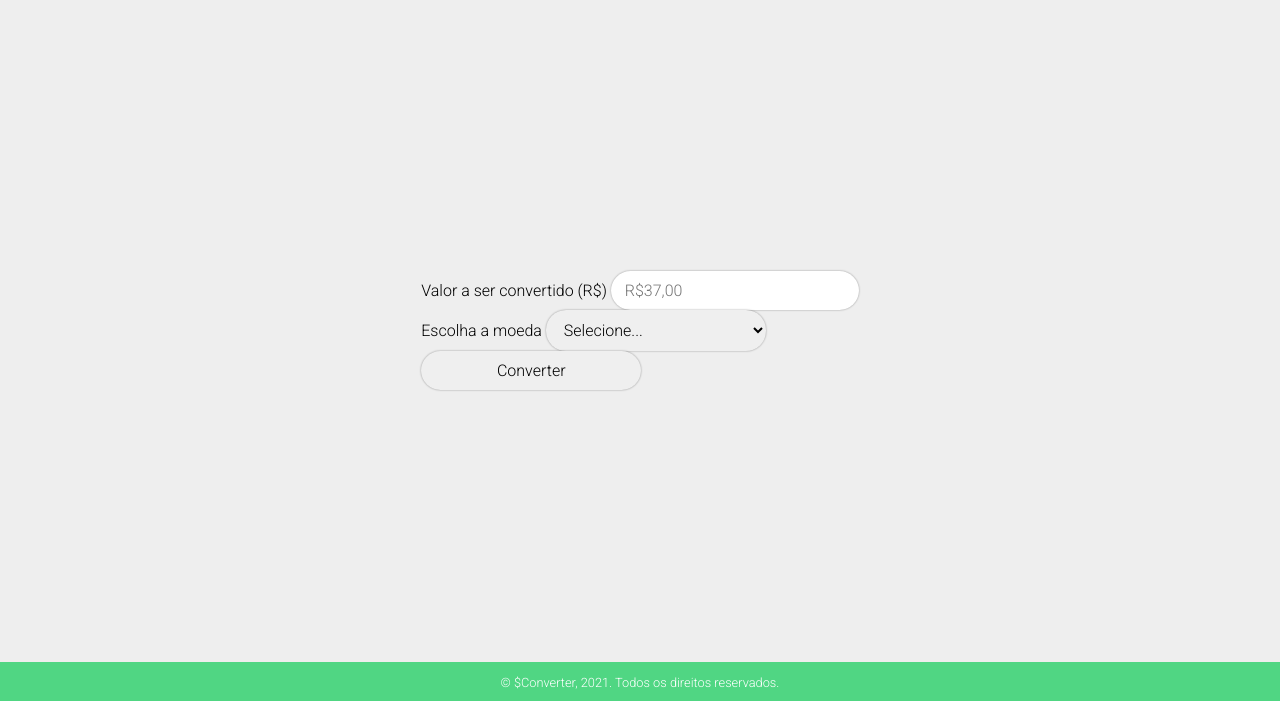
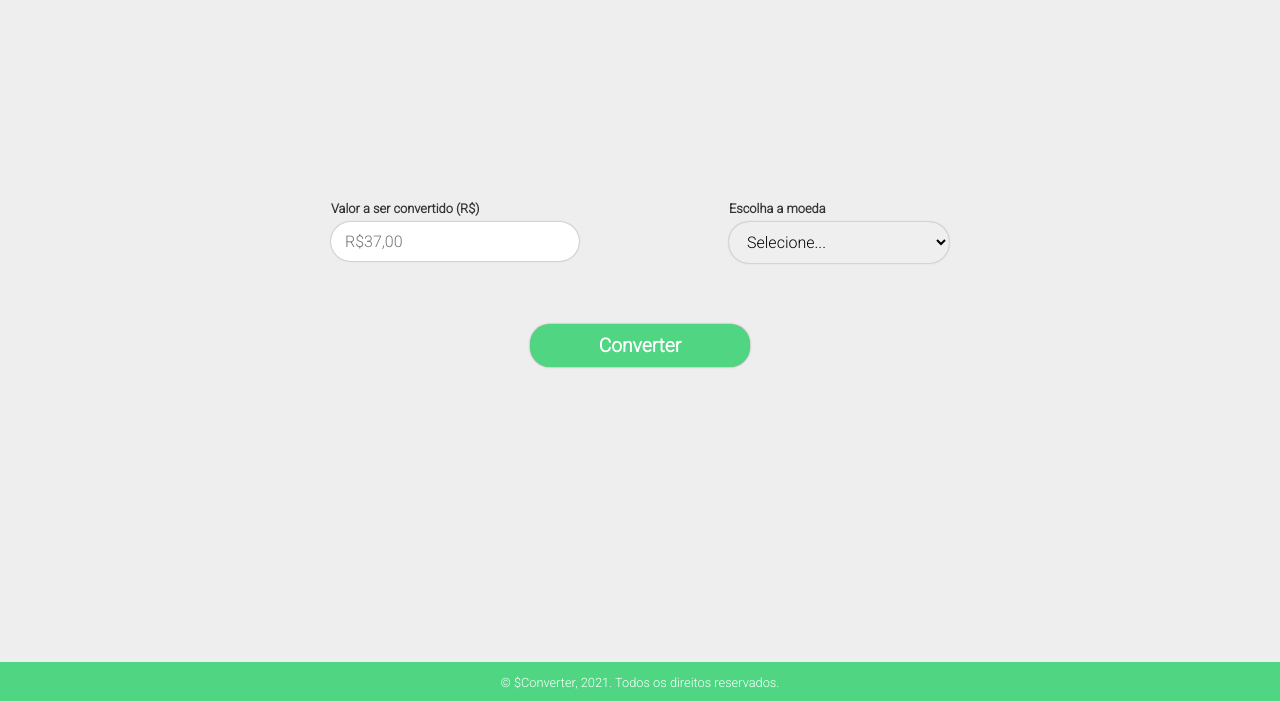
Before and after one commit to leandroofaria/conversor-de-moeda, a plain HTML site: page index.html in a window 1280 px wide. Shown: the part 99-800 px from the top of the page. Drawn offline with Linux system fonts and the light colour scheme.

Commit message:
main css

```diff
--- /dev/null
+++ b/css/main.css
@@ -0,0 +1,59 @@
+main {
+    width: 60%;
+    display: flex;
+    flex-direction: column;
+    align-items: center;
+    justify-content: center;
+}
+
+form {
+    width: 100%;
+    margin-bottom: 12%;
+
+    display: flex;
+    flex-direction: column;
+    align-items: center;
+}
+
+.inputs-container {
+    width: 100%;
+
+    display: flex;
+    justify-content: space-around;
+    margin-bottom: 8%;
+}
+
+.form-group {
+    display: flex;
+    flex-direction: column;
+}
+
+.form-group label {
+    color: #333;
+    font-size: 0.8em;
+    font-weight: 600;
+    margin-bottom: 6px;
+}
+form button {
+    background-color: rgb(80, 214, 131);
+    color: white;
+    font-size: 1.2em;
+    font-weight: 700;
+    cursor: pointer;
+}
+
+form button:hover {
+    background-color: white;
+    color: rgb(80, 214, 131);
+}
+
+main #result {
+    font-size: 3.5em;
+    color: rgb(58, 168, 58);
+}
+
+main #result span {
+    font-size: 0.6em;
+    margin-right: 50px;
+    margin-left: 50px;
+}
--- a/index.html
+++ b/index.html
@@ -9,6 +9,7 @@
     <link rel="stylesheet" href="./css/reset.css">
     <link rel="stylesheet" href="./css/header.css">
     <link rel="stylesheet" href="./css/footer.css">
+    <link rel="stylesheet" href="./css/main.css">
     <!-- FONTES -->
     <link rel="preconnect" href="https://fonts.googleapis.com">
     <link rel="preconnect" href="https://fonts.gstatic.com" crossorigin>
@@ -24,7 +25,7 @@
 
     <main>
         <form id="form">
-            <section class="imputs-container">
+            <section class="inputs-container">
                 <div class="form-group">
                     <label for="value-real">Valor a ser convertido (R$)</label>
                     <input type="number
```
